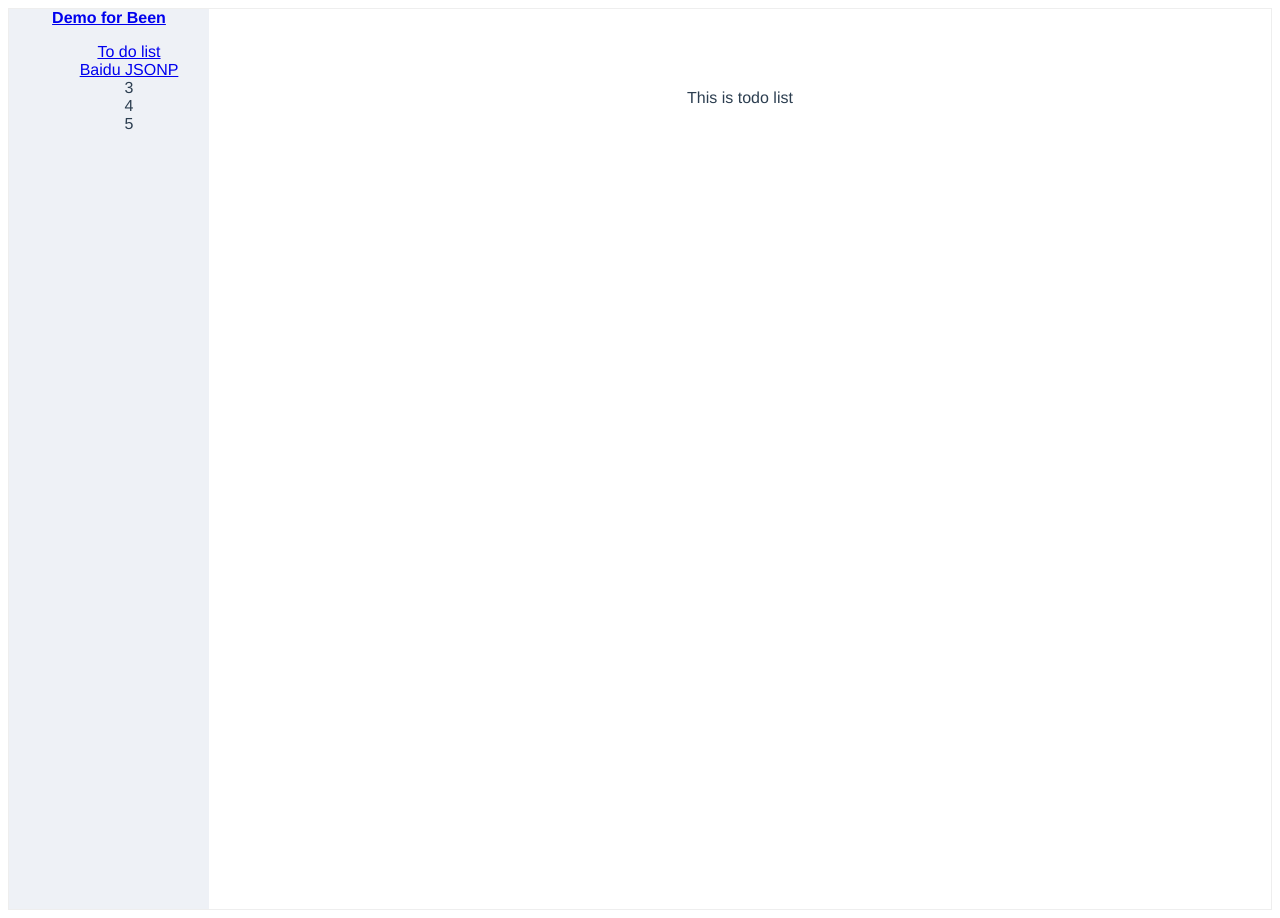
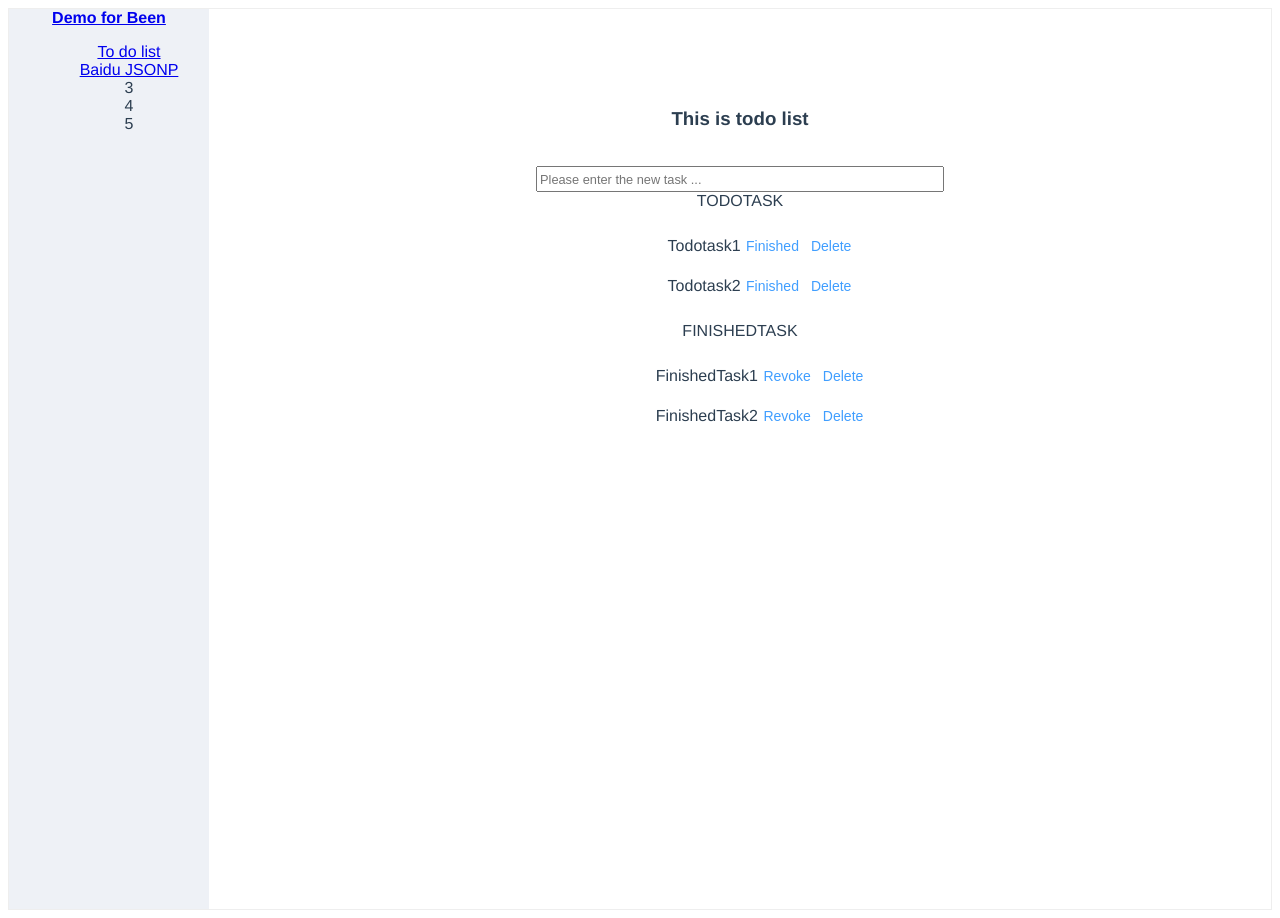
Before and after one commit to been-213/Vue-All, a Vue app in the folder demo-vue/: page /#/todolist in a window 1280 px wide. Built offline with nearby package versions, Linux system fonts and the light colour scheme; what vue-resource would draw is missing.

Commit message:
TodoList

```diff
--- a/demo-vue/src/pages/Home.vue
+++ b/demo-vue/src/pages/Home.vue
@@ -9,7 +9,9 @@
           <li>
             <router-link to="/todolist">ToDoList</router-link>
           </li>
-          <li>2</li>
+          <li>
+            <router-link to="/JSONP">JSONP</router-link>
+          </li>
           <li>3</li>
           <li>4</li>
           <li>5</li>
--- a/demo-vue/src/pages/Todolist.vue
+++ b/demo-vue/src/pages/Todolist.vue
@@ -1,9 +1,80 @@
 <template>
-    <span>This is todo list</span>
+<main>
+    <h3>This is todo list</h3><br>
+    <input type="text" v-model="newItem" @keyup.enter="addNewTask" placeholder="Please enter the new task ...">
+    <br>
+    <span>TODOTASK</span>
+    <ul class="TodoList">
+        <li
+        :key="index"
+        v-for="(item,index) in Todolist">{{item.task}}
+            <span>
+                <el-button type="text" @click="finishedTask(index)">Finished</el-button>
+                <el-button type="text" @click="deleteTodoTask(index)">Delete</el-button>
+            </span>
+        </li>
+    </ul>
+    <span>FINISHEDTASK</span>
+    <ul class="FinishedList">
+        <li
+        :key="index"
+        v-for="(item,index) in FinishedList">{{item.task}}
+        <span>
+            <el-button type="text" @click="revokeTask(index)">Revoke</el-button>
+            <el-button type="text" @click="deleteDoneTask(index)">Delete</el-button>
+        </span>
+        </li>
+    </ul>
+</main>
 </template>
 
 <script>
 export default {
-    name: 'Todolist'
+    name: 'Todolist',
+    data () {
+        return {
+            newItem: '',
+            Todolist: [{
+                task: 'Todotask1'
+            },{
+                task: 'Todotask2'
+            }],
+            FinishedList: [{
+                task: 'FinishedTask1'
+            },{
+                task: 'FinishedTask2'
+            }]
+        }
+    },
+    methods:{
+        addNewTask: function() {
+            this.Todolist.push({task:this.newItem});
+            this.newItem = '';
+        },
+        finishedTask: function(index){
+            var doneTask = this.Todolist.splice(index,1)[0];
+            this.FinishedList.push(doneTask);
+        },
+        deleteTodoTask: function(index){
+            this.Todolist.splice(index,1);
+        },
+        deleteFinishedTask: function(index){
+            this.FinishedList.splice(index,1);
+        },
+        revokeTask:function(index){
+            var revokedTask = this.FinishedList.splice(index,1)[0];
+            this.Todolist.push(revokedTask);
+        }
+    }
 }
 </script>
+<style scoped>
+ul{
+    list-style-type: none;
+}
+input {
+    width: 400px;
+    height: 20px;
+    font-size: 80%;
+}
+</style>
```
